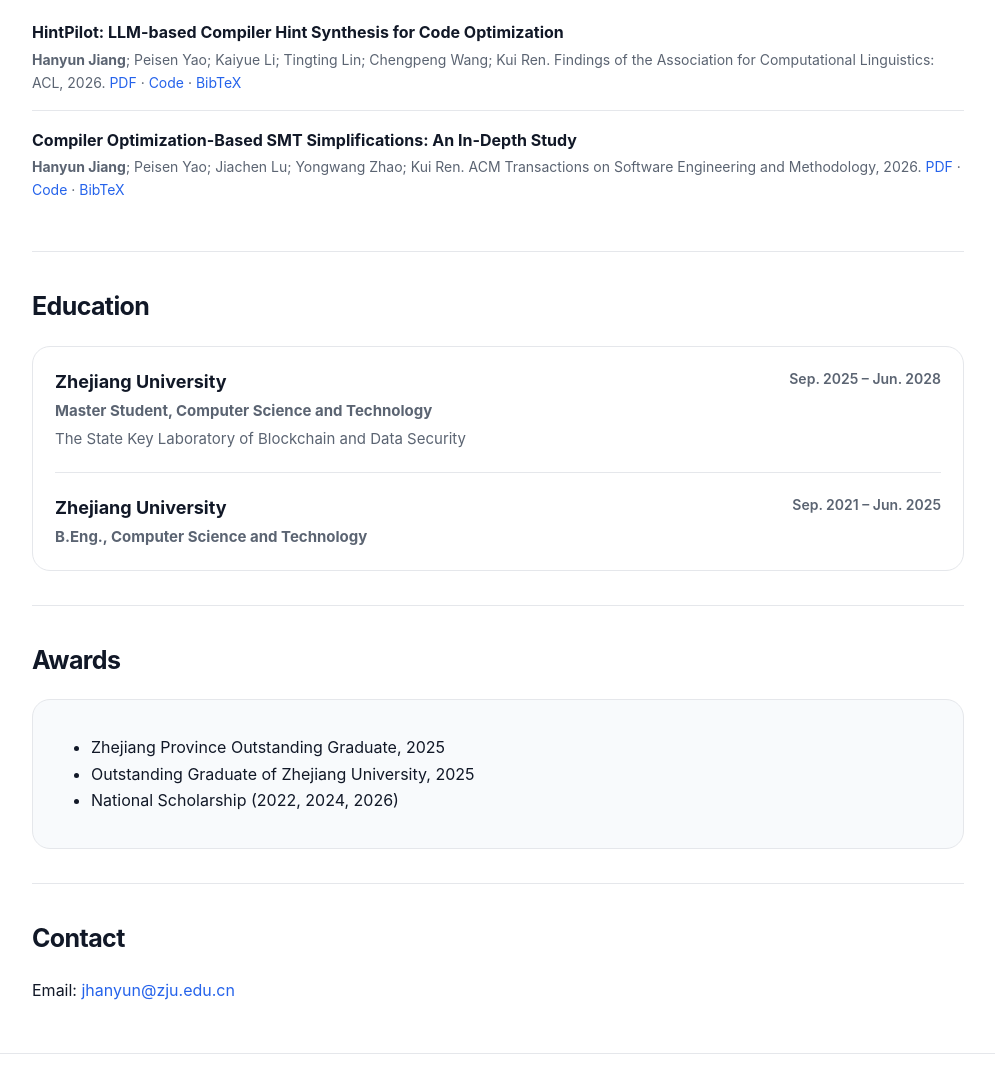
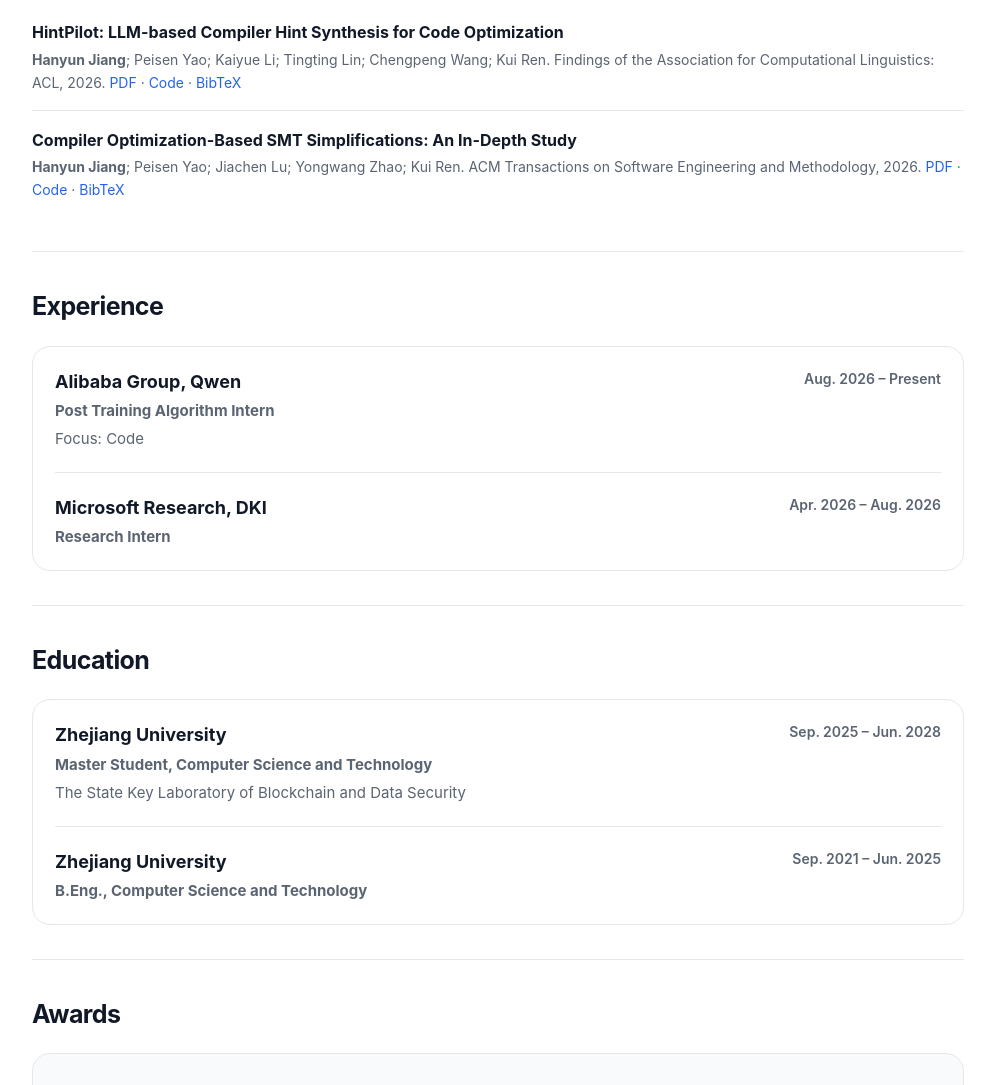
Before and after one commit to hanyunjiang666/hanyunjiang666.github.io, a plain HTML site: page index.html in a window 1280 px wide. Shown: the part 841-1926 px from the top of the page, without its empty margins (142-1137 px from the left). Drawn offline with Linux system fonts and the light colour scheme; some packages are replaced by stand-ins of ours; a script that the page names is missing.

Commit message:
Add internship experience at Alibaba Qwen and Microsoft Research

```diff
--- a/index.html
+++ b/index.html
@@ -173,6 +173,7 @@
           <a href="#research">Research</a>
           <a href="#projects">Projects</a>
           <a href="#publications">Publications</a>
+          <a href="#experience">Experience</a>
           <a href="#contact">Contact</a>
         </div>
       </nav>
@@ -244,6 +245,29 @@
       </div>
     </section>
 
+    <section id="experience">
+      <h2>Experience</h2>
+
+      <div class="card education-card">
+        <article class="education-item">
+          <div>
+            <h3>Alibaba Group, Qwen</h3>
+            <p class="education-degree">Post Training Algorithm Intern</p>
+            <p class="education-detail">Focus: Code</p>
+          </div>
+          <time class="education-date">Aug. 2026 – Present</time>
+        </article>
+
+        <article class="education-item">
+          <div>
+            <h3>Microsoft Research, DKI</h3>
+            <p class="education-degree">Research Intern</p>
+          </div>
+          <time class="education-date">Apr. 2026 – Aug. 2026</time>
+        </article>
+      </div>
+    </section>
+
     <section id="education">
       <h2>Education</h2>
 
```
